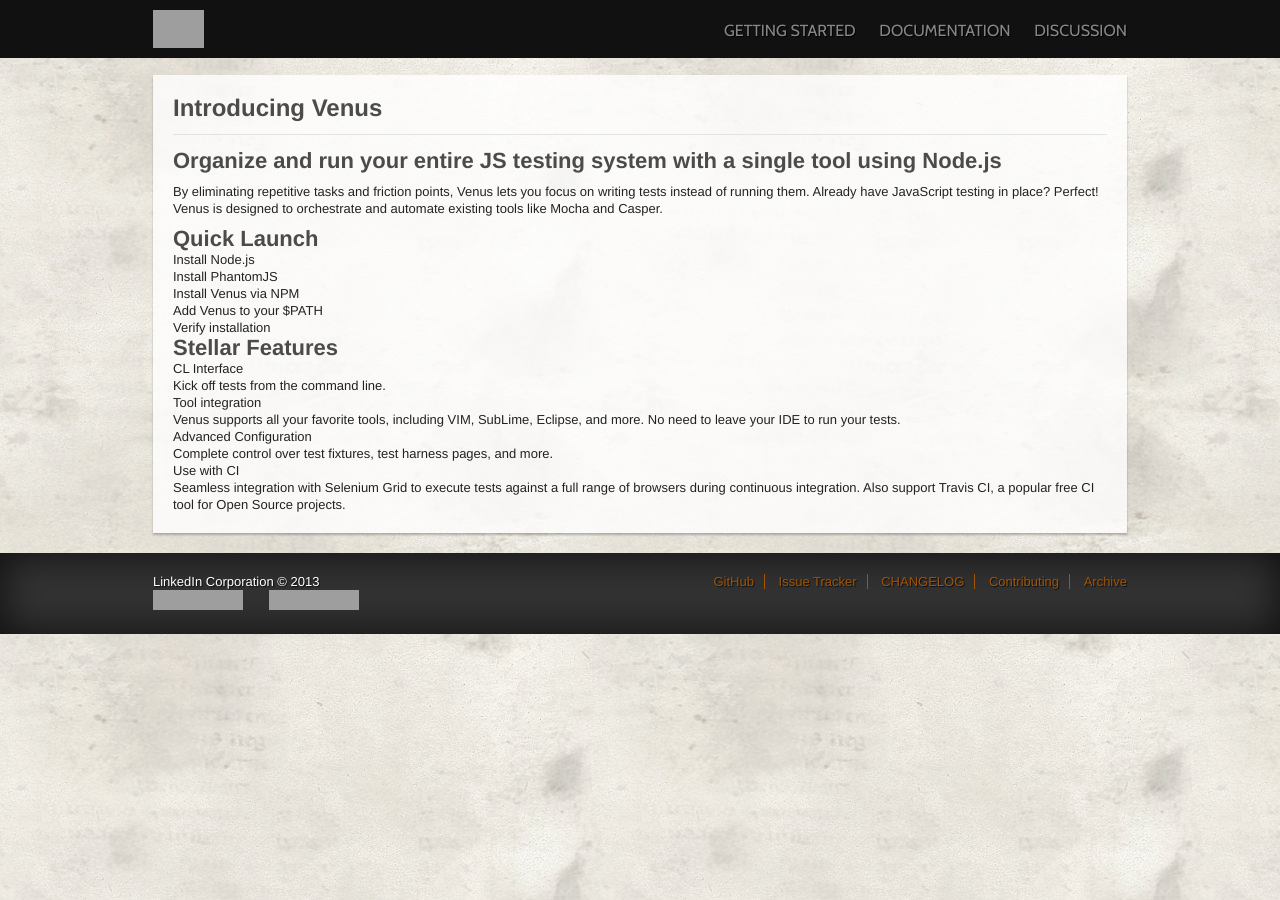
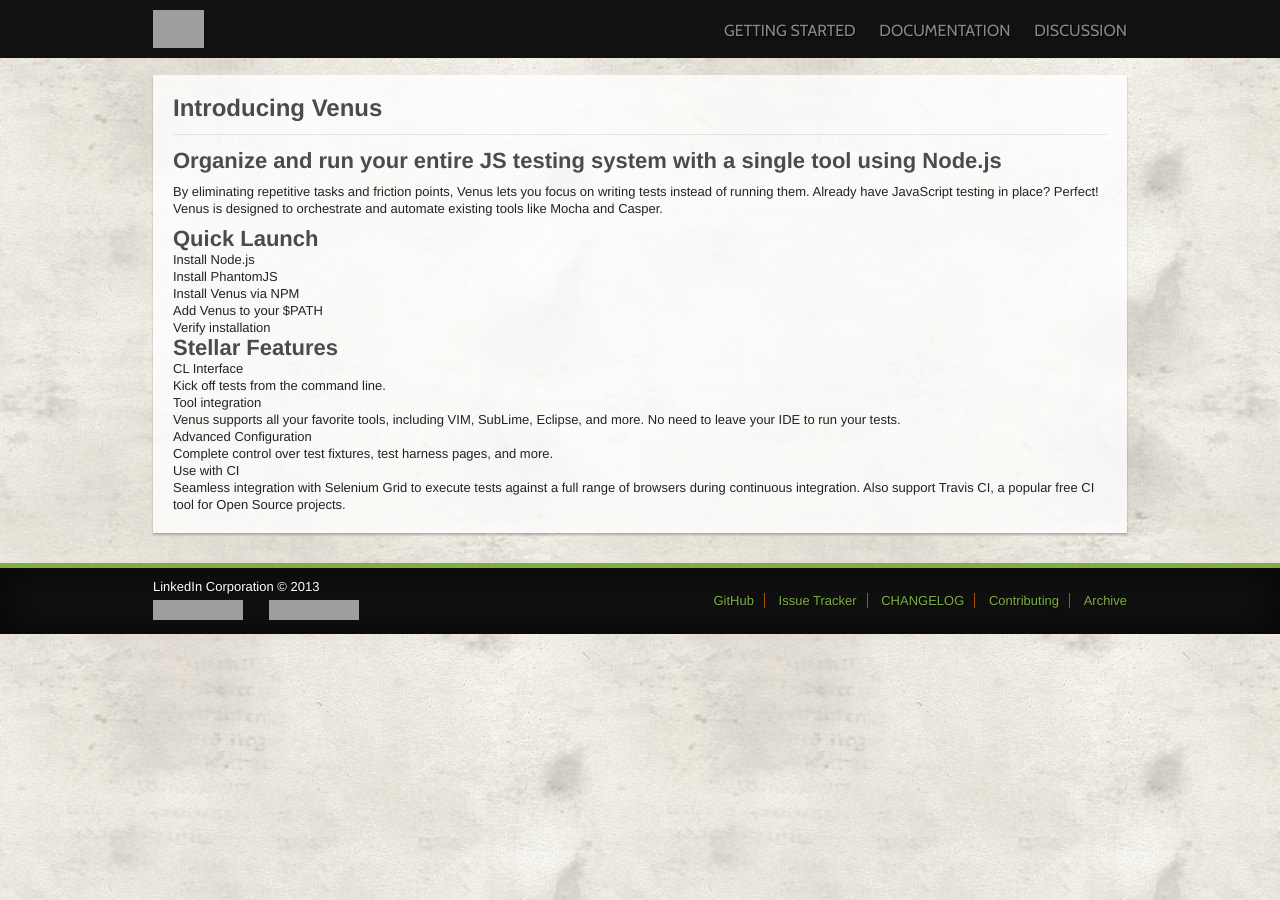
Before and after one commit to venusjs/venusjs.github.com, a Jekyll site: the page built from index.md, in a window 1280 px wide. Built offline with Jekyll 4.4.1, drawn with Linux system fonts in a browser that asks for light colours; nearby versions of some CDN libraries; Markdown is read by kramdown in place of the engine named in the settings; grey boxes are pictures that could not be loaded.

Commit message:
updated footer to look like hackday landing page

```diff
--- a/assets/_sass/venus.scss
+++ b/assets/_sass/venus.scss
@@ -1,8 +1,16 @@
+body {
+  font-family: "Helvetica Neue",Helvetica,Arial,sans-serif;
+}
+
+#global-header,
+#global-footer {
+  background-color: #111;
+  padding: 10px 0;
+}
+
 #global-header {
-  background-color: #111;
   border-bottom: none;
   height: 38px;
-  padding: 10px 0;
 
   div {
     height: 48px;
@@ -49,3 +57,24 @@
 #main {
   /*width: 960px;*/
 }
+
+#global-footer {
+  border-top: 5px solid #7DAF42;
+  margin-top: 20px;
+
+  ul {
+    display: block;
+    margin-top: 14px;
+
+    li {
+
+      a {
+        color: #7DAF42;
+      }
+    }
+  }
+
+  .social-actions {
+    margin-top: 5px;
+  }
+}
--- a/assets/css/venus.css
+++ b/assets/css/venus.css
@@ -1 +1 @@
-#global-header{background-color:#111;border-bottom:none;height:38px;padding:10px 0}#global-header div{height:48px}#global-header div .logo{display:block;float:left}#global-header div .logo img{height:38px}#global-header div nav{float:right}#global-header div nav ul{position:relative}#global-header div nav ul li{border-right:none;margin:12px 0 0 20px;padding:0}#global-header div nav ul li a{color:#888;text-shadow:1px 1px #000;font-size:16px;font-family:"Cabin",sans-serif;text-transform:uppercase}#global-header div nav ul li a:hover{text-decoration:none;color:#FFF}
+body{font-family:"Helvetica Neue",Helvetica,Arial,sans-serif}#global-header,#global-footer{background-color:#111;padding:10px 0}#global-header{border-bottom:none;height:38px}#global-header div{height:48px}#global-header div .logo{display:block;float:left}#global-header div .logo img{height:38px}#global-header div nav{float:right}#global-header div nav ul{position:relative}#global-header div nav ul li{border-right:none;margin:12px 0 0 20px;padding:0}#global-header div nav ul li a{color:#888;text-shadow:1px 1px #000;font-size:16px;font-family:"Cabin",sans-serif;text-transform:uppercase}#global-header div nav ul li a:hover{text-decoration:none;color:#FFF}#global-footer{border-top:5px solid #7daf42;margin-top:20px}#global-footer ul{display:block;margin-top:14px}#global-footer ul li a{color:#7DAF42}#global-footer .social-actions{margin-top:5px}
```
Also changed, not shown: assets/css/examples.css.
